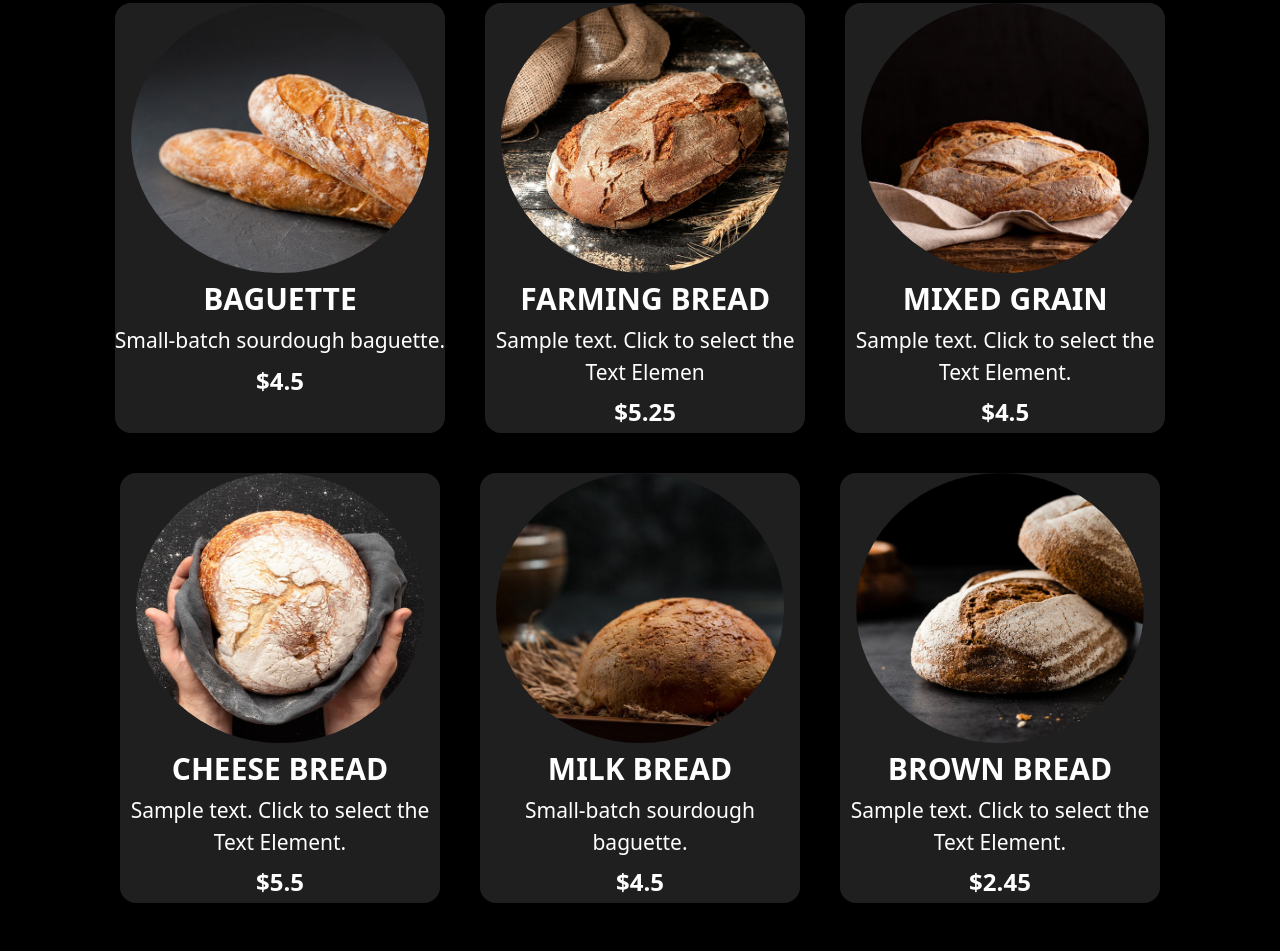
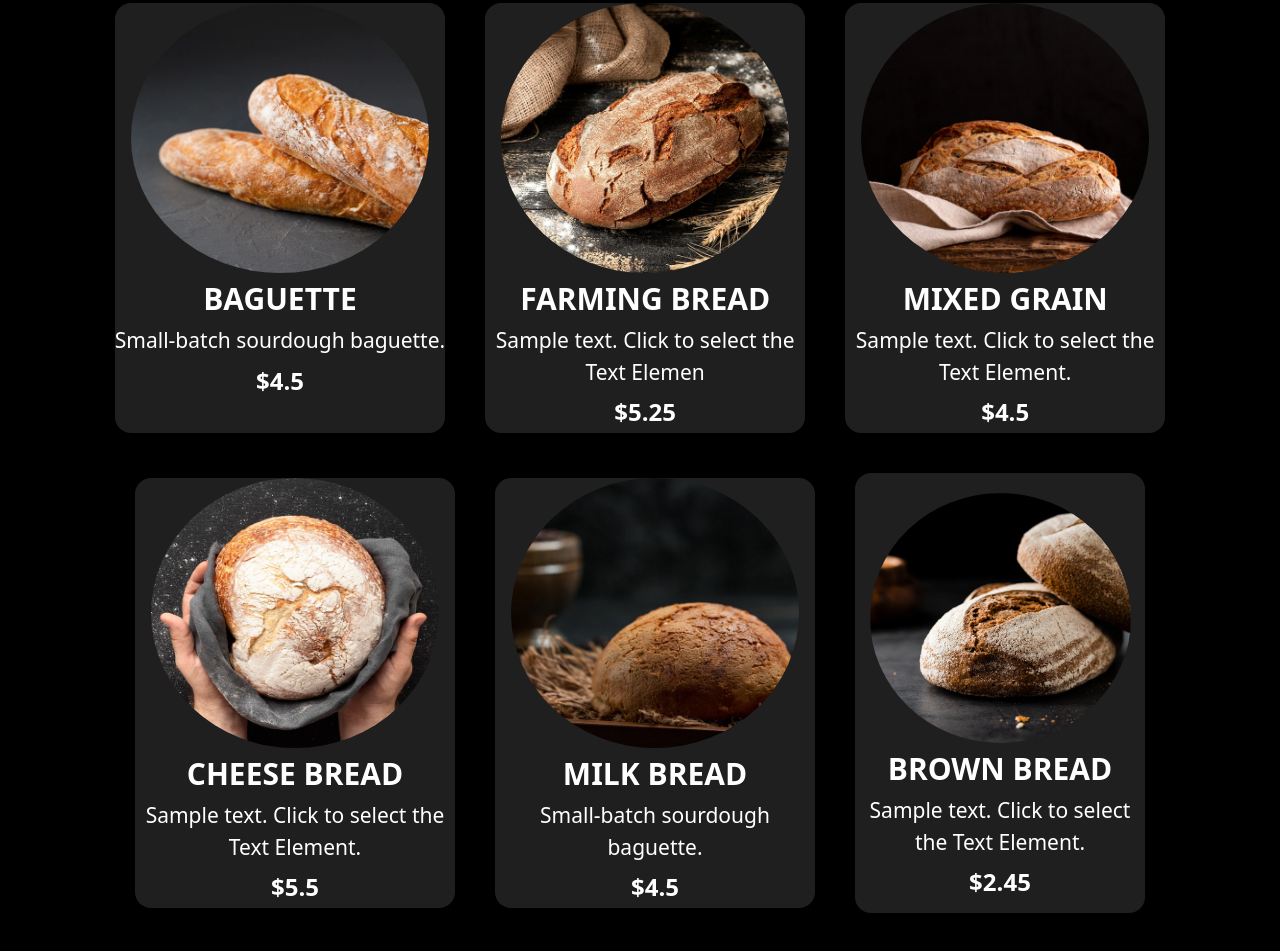
Before and after one commit to MohitSojitra123/tailwind_project, a website: page src/index.html in a window 1280 px wide. Shown: the part 997-1948 px from the top of the page. Drawn offline with nearby package versions, Linux system fonts and the light colour scheme.

Commit message:
programs

```diff
--- a/src/index.html
+++ b/src/index.html
@@ -162,9 +162,9 @@
                 </div>
 
             </div>
-            <div class="card bg-[#1F1F1F] w-[320px] h-[430px] rounded-2xl">
+            <div class="card bg-[#1F1F1F] w-[290px] h-[440px] py-[20px] rounded-2xl">
 
-                <div class="sub_card w-[100%] h-[270px]  flex justify-center items-center">
+                <div class="sub_card w-[100%] h-[250px]  flex justify-center items-center">
                     <img src="./photo/im6.jpg" class="rounded-[50%] w-[90%] h-[100%]" alt="">
                 </div>
 
```
Also changed, not shown: src/output.css.
